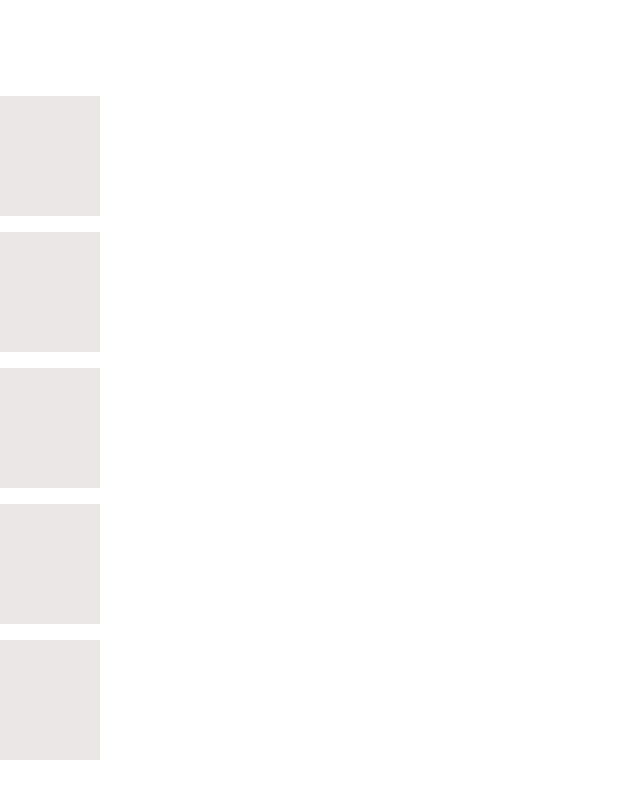
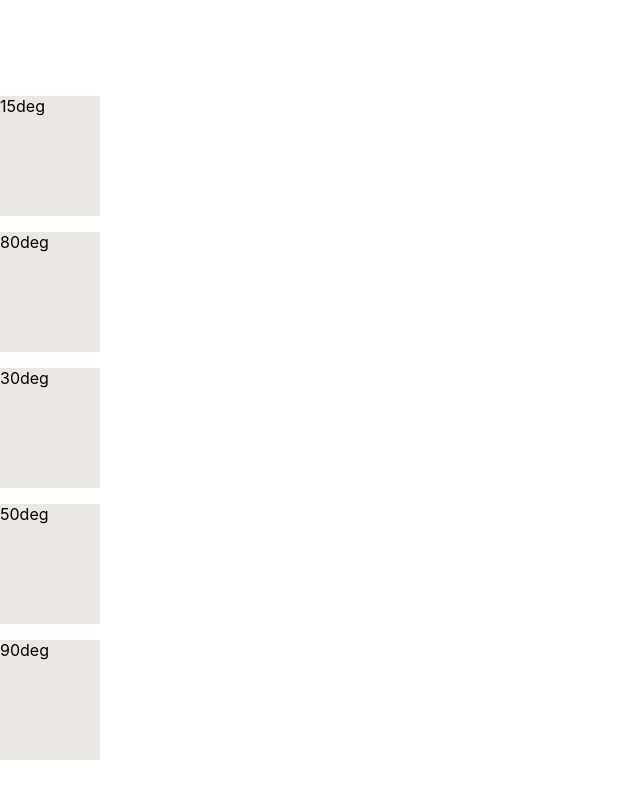
Before and after one commit to KevTheeDev/weatherapp, a React (Create React App) app: page / in a window 1280 px wide. Shown: the whole page, without its empty margins (0-640 px from the left). Built offline with nearby package versions, Linux system fonts and the light colour scheme.

Commit message:
added getWeather func again two awiat methods and a .json, also a Reference file

```diff
--- a/src/App.css
+++ b/src/App.css
@@ -6,7 +6,7 @@
 #render-weatherbox {
   display: flex;
   display: grid;
-  grid-template-columns: auto;
+  grid-template-columns: 30%;
   border-color: #82484892;
   width: 100px;
   height: 120px;
--- a/src/App.js
+++ b/src/App.js
@@ -1,15 +1,16 @@
 import React from 'react';
 import { BrowserRouter as Router, Switch, Route, Link, useRouteMatch, useParams } from 'react-router-dom';
 import axios from 'axios';
+import './App.css';
 
-import './App.css';
+const weatherDataKey = 'http://api.openweathermap.org/data/2.5/forecast?q=Dallas,us&APPID=a3f2467086e2bd2e13ffdad5355858ba';
 
 export default class App extends React.Component {
   constructor(props) {
     super(props);
     this.state = {
 
-      city: null,
+      cityTemp: [],
       date: null,
       day1weather: null,
       hourWeather: null,
@@ -19,23 +20,28 @@ export default class App extends React.Component {
       day3img: '',
       day4img: '',
       day5img: '',
-     }
+    }
   }
 
+  //need to call the api_key
+  async getWeather () {
+    // use await in the async func to get the e
+    const gotAPI = await fetch(weatherDataKey);
 
-  async Day () {
-    const weatherDay = await axios.get('http://api.openweathermap.org/data/2.5/forecast?q=Dallas,us&APPID=a3f2467086e2bd2e13ffdad5355858ba');
-    this.setState({ city: weatherDay.data})
+    //.json converts the weadtherdatakey to readable text
+    const data = await gotAPI.json()
+    console.log( data )
   }
+
 
   render() {
     return (
       <div className="weatherbox">
-        <p id="render-weatherbox"></p>
-        <p id="render-weatherbox"></p>
-        <p id="render-weatherbox"></p>
-        <p id="render-weatherbox"></p>
-        <p id="render-weatherbox"></p>
+        <p id="render-weatherbox">15deg</p>
+        <p id="render-weatherbox">80deg</p>
+        <p id="render-weatherbox">30deg</p>
+        <p id="render-weatherbox">50deg</p>
+        <p id="render-weatherbox">90deg</p>
 
       </div>
     )
```
Also changed, not shown: REFERENCE.js (added).
